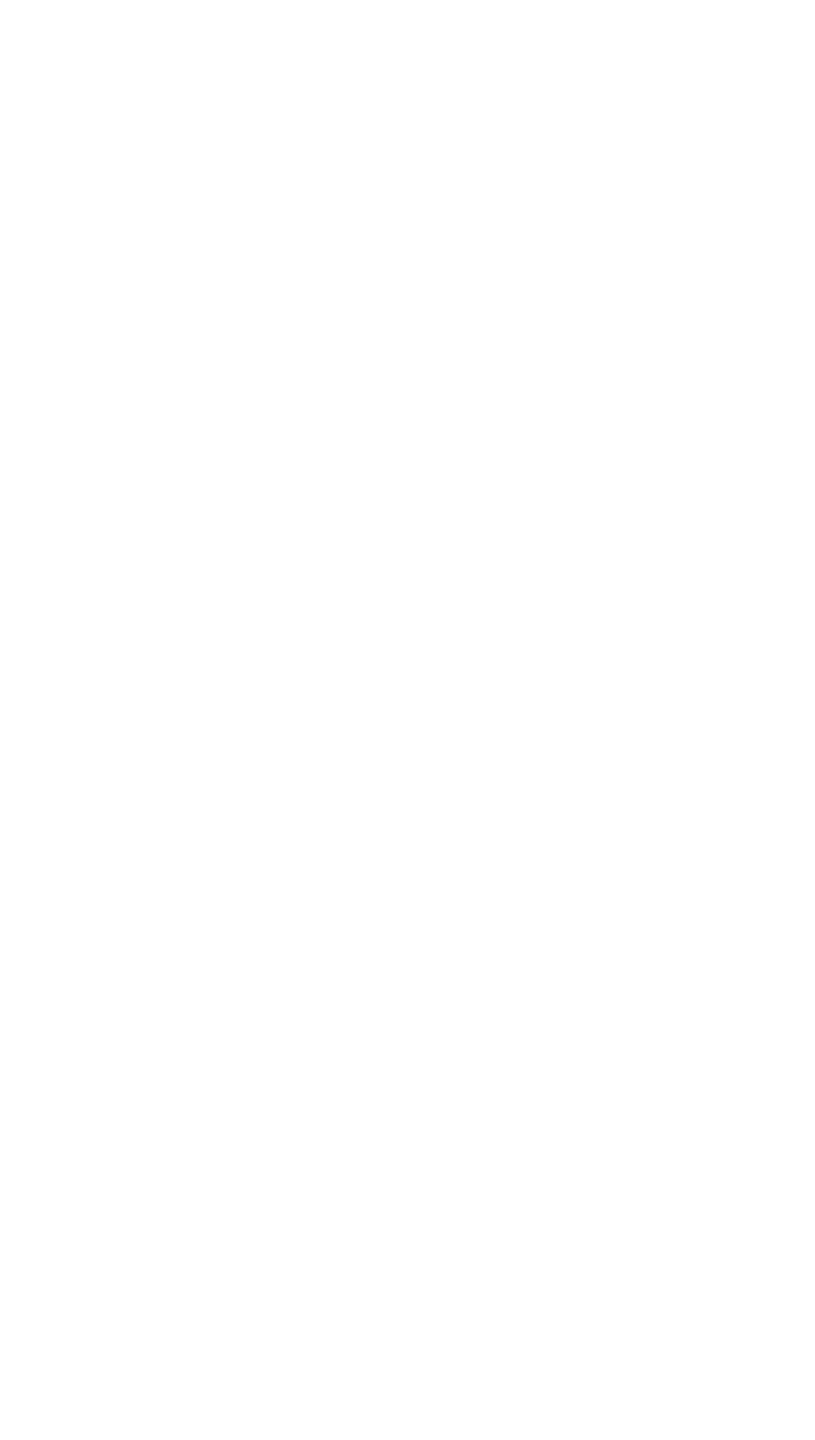
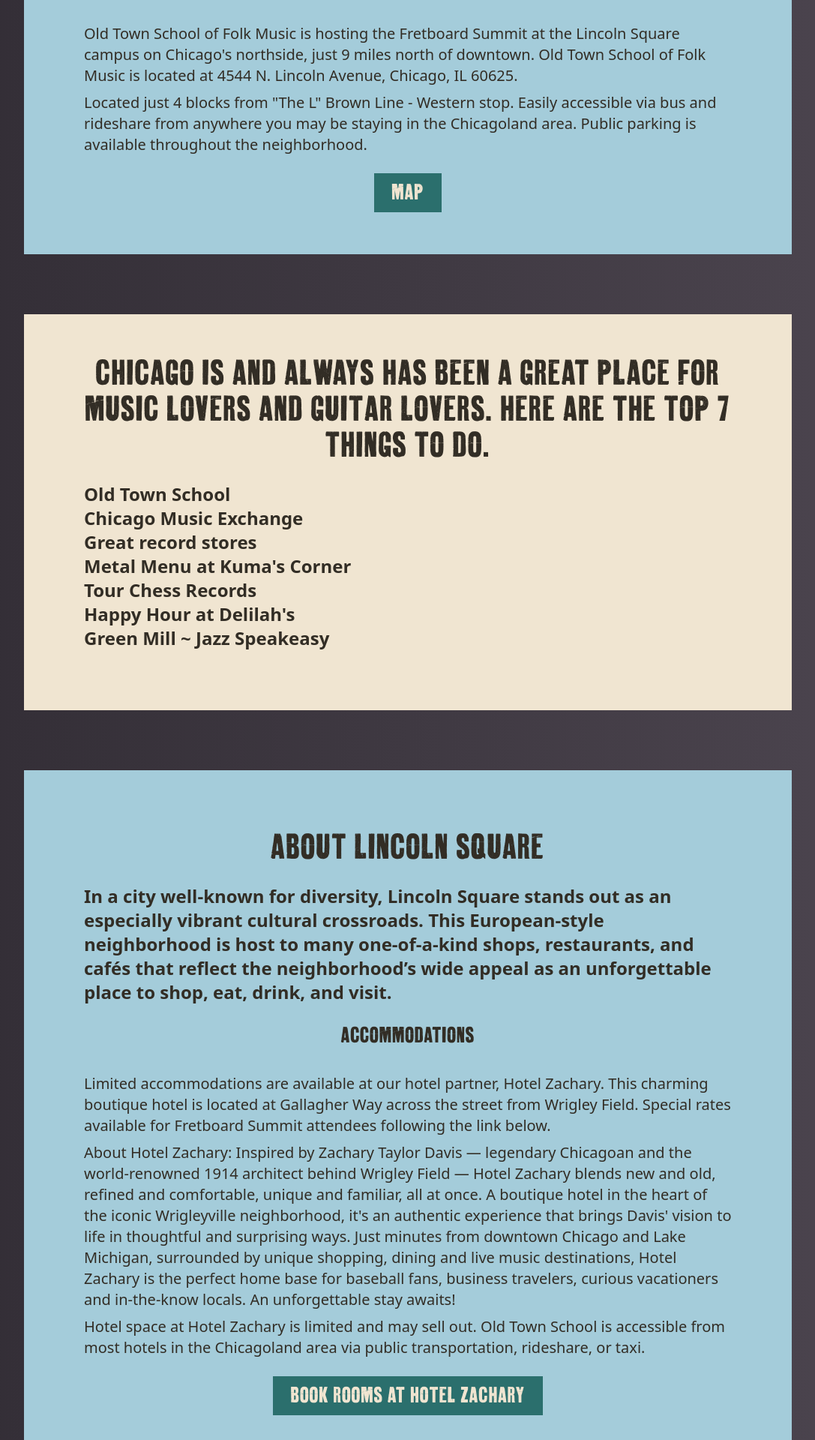
Before and after one commit to oldtownschool/fretboard-summit, a Next.js app: page /directions in a window 1280 px wide. Before the commit this address had no page. Shown: the part 840-2760 px from the top of the page at 75% size, without its empty margins (96-1183 px from the left). Before the commit the page ends 800 px from the top, so only its background shows below. Built offline with nearby package versions, Linux system fonts and the light colour scheme.

Commit message:
/directions is completed

```diff
--- /dev/null
+++ b/app/directions/page.js
@@ -0,0 +1,166 @@
+import Image from "next/image";
+import { Navbar } from "../components/Navbar.jsx";
+import Link from "next/link";
+import { Footer } from "../components/Footer";
+
+export default function Directions() {
+  return (
+    <>
+      <Navbar />
+      <main className="flex min-h-screen flex-col items-center bg-gradient-to-r from-[#322D35] to-[#4C454F]">
+        <div className="my-10 w-full max-w-5xl sm:flex-col sm:flex p-4 sm:py-14 sm:px-20 bg-[#A4CCDA] text-[#322D25]">
+          <div className="flex justify-center">
+            <Image
+              src="/FretboardSummit_Web_Imgs_4GettingHere.png"
+              alt="Getting Here - Lincoln Square"
+              className=""
+              width={600}
+              height={600}
+            />
+          </div>
+          <h2 className="tracking-wider font-aurochs font-normal uppercase text-5xl text-center my-6">
+            GETTING HERE
+          </h2>
+          <p className="text-xl">
+            Old Town School of Folk Music is hosting the Fretboard Summit at the
+            Lincoln Square campus on Chicago&apos;s northside, just 9 miles
+            north of downtown. Old Town School of Folk Music is located at 4544
+            N. Lincoln Avenue, Chicago, IL 60625.
+          </p>
+          <p className="text-xl mt-2">
+            Located just 4 blocks from &quot;The L&quot; Brown Line - Western
+            stop. Easily accessible via bus and rideshare from anywhere you may
+            be staying in the Chicagoland area. Public parking is available
+            throughout the neighborhood.
+          </p>
+
+          <Link
+            href="https://www.google.com/maps/place/Old+Town+School+of+Folk+Music/@41.964216,-87.686021,17z/data=!3m1!4b1!4m5!3m4!1s0x880fcdf75dd7bee7:0xf503fea46dbf4f36!8m2!3d41.964216!4d-87.686021"
+            className="text-center mt-6"
+          >
+            <button className="tracking-wider text-3xl font-aurochs px-6 py-2 uppercase hover:bg-[#4DB3AC] bg-[#2B6F6D] text-[#F0E5D1]">
+              Map
+            </button>
+          </Link>
+        </div>
+
+        <div className="my-10 w-full max-w-5xl sm:flex-col sm:flex p-4 sm:py-14 sm:px-20 bg-[#F0E5D1] text-[#322D25]">
+          <h2 className="tracking-wider font-aurochs font-normal uppercase text-5xl text-center">
+            Chicago is and always has been a great place for music lovers and
+            guitar lovers. Here are the top 7 things to do.
+          </h2>
+          <ul className="font-bold text-2xl my-6">
+            <li></li>
+            <Link href="https://www.oldtownschool.org/">Old Town School</Link>
+            <li>
+              <Link href="https://www.chicagomusicexchange.com/">
+                Chicago Music Exchange
+              </Link>
+            </li>
+            <li>
+              <Link href="https://thevinylfactory.com/features/chicago-best-record-shops-guide/">
+                Great record stores
+              </Link>
+            </li>
+            <li>
+              <Link href="https://kumascorner.com/#menu">
+                Metal Menu at Kuma&apos;s Corner
+              </Link>
+            </li>
+            <li>
+              <Link href="https://www.bluesheaven.com/home.html">
+                Tour Chess Records
+              </Link>
+            </li>
+            <li>
+              <Link href="https://www.delilahschicago.com/history">
+                Happy Hour at Delilah&apos;s
+              </Link>
+            </li>
+            <li>
+              <Link href="https://greenmilljazz.com/">
+                Green Mill ~ Jazz Speakeasy
+              </Link>
+            </li>
+          </ul>
+        </div>
+
+        <div className="my-10 w-full max-w-5xl sm:flex-col sm:flex p-4 sm:py-14 sm:px-20 bg-[#A4CCDA] text-[#322D25]">
+          <h2 className="tracking-wider font-aurochs font-normal uppercase text-5xl text-center my-6">
+            ABOUT LINCOLN SQUARE
+          </h2>
+          <p className="font-bold text-2xl">
+            In a city well-known for diversity, Lincoln Square stands out as an
+            especially vibrant cultural crossroads. This European-style
+            neighborhood is host to many one-of-a-kind shops, restaurants, and
+            cafés that reflect the neighborhood’s wide appeal as an
+            unforgettable place to shop, eat, drink, and visit.
+          </p>
+
+          <h2 className="tracking-wider font-aurochs font-normal uppercase text-3xl text-center my-6">
+            ACCOMMODATIONS
+          </h2>
+
+          <p className="text-xl mt-2">
+            Limited accommodations are available at our hotel partner, Hotel
+            Zachary. This charming boutique hotel is located at Gallagher Way
+            across the street from Wrigley Field. Special rates available for
+            Fretboard Summit attendees following the link below.
+          </p>
+          <p className="text-xl mt-2">
+            About Hotel Zachary: Inspired by Zachary Taylor Davis — legendary
+            Chicagoan and the world-renowned 1914 architect behind Wrigley Field
+            — Hotel Zachary blends new and old, refined and comfortable, unique
+            and familiar, all at once. A boutique hotel in the heart of the
+            iconic Wrigleyville neighborhood, it&apos;s an authentic experience
+            that brings Davis&apos; vision to life in thoughtful and surprising
+            ways. Just minutes from downtown Chicago and Lake Michigan,
+            surrounded by unique shopping, dining and live music destinations,
+            Hotel Zachary is the perfect home base for baseball fans, business
+            travelers, curious vacationers and in-the-know locals. An
+            unforgettable stay awaits!
+          </p>
+          <p className="text-xl mt-2">
+            Hotel space at Hotel Zachary is limited and may sell out. Old Town
+            School is accessible from most hotels in the Chicagoland area via
+            public transportation, rideshare, or taxi.{" "}
+          </p>
+
+          <Link
+            href="https://www.marriott.com/event-reservations/reservation-link.mi?id=1670624370220&amp;key=GRP&amp;app=resvlink"
+            className="text-center mt-6"
+          >
+            <button className="tracking-wider text-3xl font-aurochs px-6 py-2 uppercase hover:bg-[#4DB3AC] bg-[#2B6F6D] text-[#F0E5D1]">
+              BOOK ROOMS AT HOTEL ZACHARY
+            </button>
+          </Link>
+        </div>
+
+        <div className="my-10 w-full max-w-5xl sm:flex-col sm:flex p-4 sm:py-14 sm:px-20 bg-[#F0E5D1] text-[#322D25]">
+          <h2 className="tracking-wider font-aurochs font-normal uppercase text-5xl text-center">
+            NEARBY
+          </h2>
+          <p className="text-xl mt-2">
+            Many guests opt to stay in the surrounding neighborhoods and make a
+            longer trip to explore all Chicago has to offer. Search for these
+            neighborhoods to be in walking distance to Old Town School: Lincoln
+            Square, North Center, Ravenswood, St. Ben&apos;s. Surrounding
+            neighborhoods with access to public transportation or short rides to
+            Lincoln Square: Andersonville, Roscoe Village, Lakeview, Albany
+            Park, Budlong Woods, North Park, Wrigleyville.
+          </p>
+
+          <Link
+            href="https://www.choosechicago.com/"
+            className="text-center mt-6"
+          >
+            <button className="tracking-wider text-3xl font-aurochs px-6 py-2 uppercase hover:bg-[#4DB3AC] bg-[#2B6F6D] text-[#F0E5D1]">
+              ADDITIONAL TRAVEL RESOURCES
+            </button>
+          </Link>
+        </div>
+      </main>
+      <Footer />
+    </>
+  );
+}
--- a/app/luthiers/page.js
+++ b/app/luthiers/page.js
@@ -8,8 +8,8 @@ export default function Luthiers() {
     <>
       <Navbar />
       <main className="flex min-h-screen flex-col items-center bg-gradient-to-r from-[#322D35] to-[#4C454F]">
-        <div className="my-10 w-full max-w-5xl sm:flex-col sm:flex p-4 sm:py-14 sm:px-20 bg-[#A4CCDA] text-[#322D25]">
-          {/* <div class="flex justify-center">
+        <div className="my-10 w-full max-w-5xl sm:flex-col sm:flex p-4 sm:py-14 sm:px-20 bg-[#F0E5D1] text-[#322D25]">
+          {/* <div className="flex justify-center">
             <Image
               src="/JormaKaukonen.jpeg"
               alt="Jorma Kaukonen"
@@ -21,16 +21,16 @@ export default function Luthiers() {
           <h2 className="tracking-wider font-aurochs font-normal uppercase text-5xl text-center my-6">
             Sponsor &amp; Partner Applications Now Available
           </h2>
-          <h3 className="text-xl">
+          <p className="text-xl">
             Email: fretboardsummit@oldtownschool.org or follow us on social
             media for more details!
-          </h3>
-          <h3 className="text-xl mt-2 ">
+          </p>
+          <p className="text-xl mt-2 ">
             Exhibitor and vendor applications now available.{" "}
             <Link href="/apply" className="text-center underline">
               See details.
             </Link>
-          </h3>
+          </p>
 
           <Link href="" className="text-center mt-6">
             <button className="tracking-wider text-3xl font-aurochs px-6 py-2 uppercase hover:bg-[#4DB3AC] bg-[#2B6F6D] text-[#F0E5D1]">
@@ -39,12 +39,12 @@ export default function Luthiers() {
           </Link>
         </div>
 
-        <div className="my-10 w-full max-w-5xl sm:flex-col sm:flex p-4 sm:py-14 sm:px-20 bg-[#F0E5D1] text-[#322D25]">
+        <div className="my-10 w-full max-w-5xl sm:flex-col sm:flex p-4 sm:py-14 sm:px-20 bg-[#A4CCDA] text-[#322D25]">
           <h2 className="tracking-wider font-aurochs font-normal uppercase text-5xl text-center">
             CONNECT WITH THE WORLD’S GREATEST GUITAR MAKERS AND TAKE HOME YOUR
             NEXT FAVORITE INSTRUMENT
           </h2>
-          <h3 className="font-bold text-2xl my-6">
+          <p className="font-bold text-2xl my-6">
             Try new and forthcoming instruments from some of the most respected
             brands in the industry like Martin, Collings, Henriksen amps,
             Yamaha, Taylor, Huss &amp; Dalton, Preston Thompson, and others.
@@ -53,7 +53,7 @@ export default function Luthiers() {
             showcasing their wares. 2023 attendees include Jason Kostal, Grez,
             M-Tone, Cardinal, Noemi Guitars, Bashkin Guitars, Maegen Wells,
             Galloup Guitars and dozens others.
-          </h3>
+          </p>
         </div>
       </main>
       <Footer />
--- a/app/music/page.js
+++ b/app/music/page.js
@@ -65,7 +65,7 @@ export default function Music() {
         </Link>
 
         {/* <div className="my-10 w-full max-w-5xl sm:flex-col sm:flex p-4 sm:py-14 sm:px-20 bg-[#A4CCDA] text-[#322D25]">
-          <div class="flex justify-center">
+          <div className="flex justify-center">
             <Image
               src="/JormaKaukonen.jpeg"
               alt="Jorma Kaukonen"
```
Also changed, not shown: 1 other file (tests, documents, lock files or other folders).
